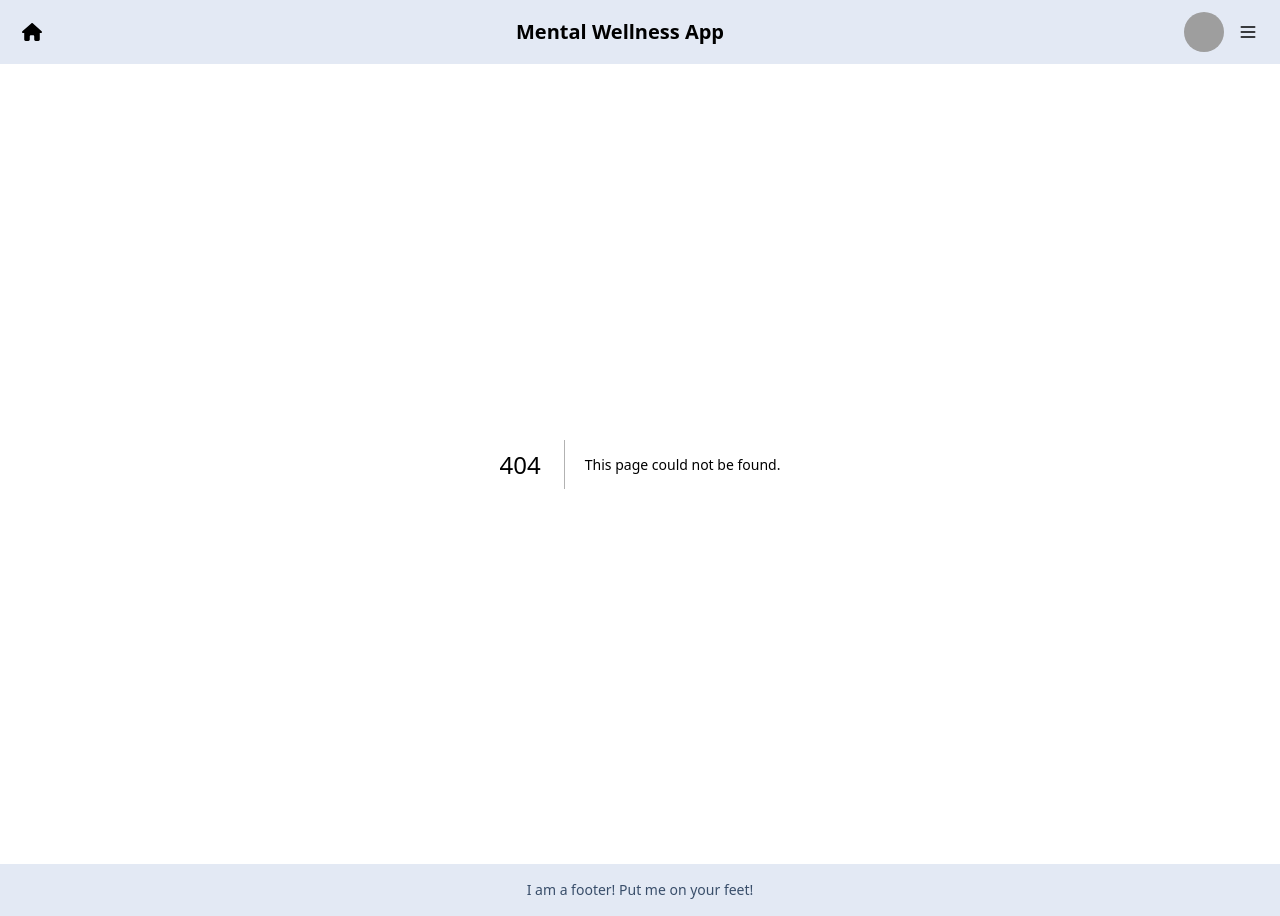
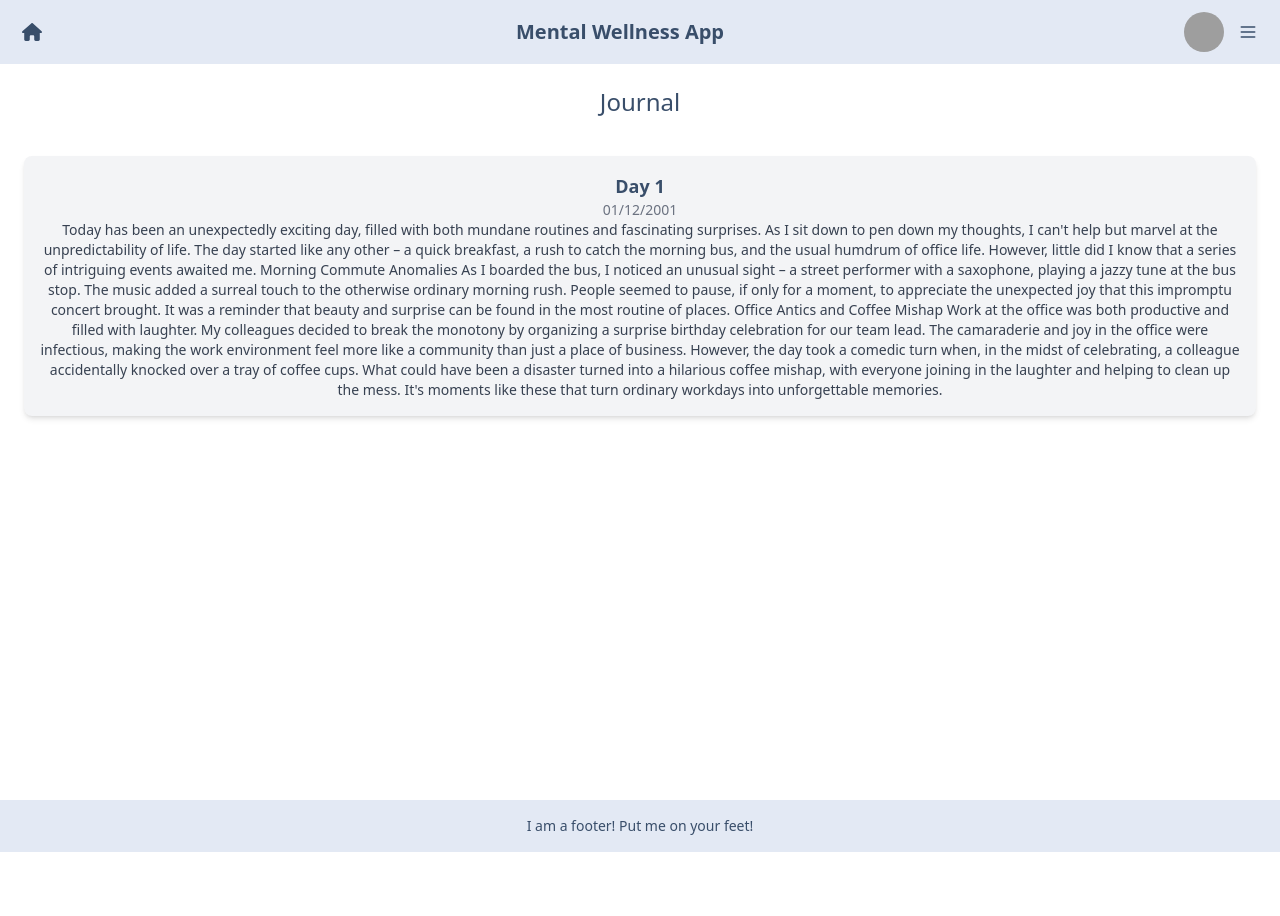
Before and after one commit to Adlantia/mental-wellness-app, a Next.js app in the folder frontend/: page /view-journal in a window 1280 px wide. Before the commit this address had no page. After the commit the page ends 852 px from the top, so only its background shows below. Built offline with nearby package versions, Linux system fonts and the light colour scheme; grey boxes are pictures that could not be loaded.

Commit message:
adding the view-journal page

```diff
--- a/frontend/src/app/journal-list/page.tsx
+++ b/frontend/src/app/journal-list/page.tsx
@@ -38,12 +38,8 @@ export default function JournalList() {
                 </button></a>
 
                 <div className="flex flex-col items-center justify-center sm:flex-row sm:flex-wrap">
-
-
                 {journals.map( journal => <Journal key={journal.journalId} journal={journal}/>
                     )}
-
-
 
                 </div>
             </div>
--- /dev/null
+++ b/frontend/src/app/view-journal/page.tsx
@@ -0,0 +1,39 @@
+import {Journal} from "@/app/shared/Journal";
+
+export default function ViewJournalEntry (){
+    const journalEntry =
+        {
+            journalId: 'd96b4953-4d15-4cf7-90d2-25b32d3bb2b2',
+            journalProfileId: '891f85a2-c9ff-45b7-b988-d62c02aedd10',
+            journalTitle: 'Day 1',
+            journalDateTime: '01/12/2001',
+            journalText: 'Today has been an unexpectedly exciting day, filled with both mundane routines and fascinating surprises. As I sit down to pen down my thoughts, I can\'t help but marvel at the unpredictability of life.\n' +
+                '\n' +
+                'The day started like any other – a quick breakfast, a rush to catch the morning bus, and the usual humdrum of office life. However, little did I know that a series of intriguing events awaited me.\n' +
+                '\n' +
+                'Morning Commute Anomalies\n' +
+                '\n' +
+                'As I boarded the bus, I noticed an unusual sight – a street performer with a saxophone, playing a jazzy tune at the bus stop. The music added a surreal touch to the otherwise ordinary morning rush. People seemed to pause, if only for a moment, to appreciate the unexpected joy that this impromptu concert brought. It was a reminder that beauty and surprise can be found in the most routine of places.\n' +
+                '\n' +
+                'Office Antics and Coffee Mishap\n' +
+                '\n' +
+                'Work at the office was both productive and filled with laughter. My colleagues decided to break the monotony by organizing a surprise birthday celebration for our team lead. The camaraderie and joy in the office were infectious, making the work environment feel more like a community than just a place of business.\n' +
+                '\n' +
+                'However, the day took a comedic turn when, in the midst of celebrating, a colleague accidentally knocked over a tray of coffee cups. What could have been a disaster turned into a hilarious coffee mishap, with everyone joining in the laughter and helping to clean up the mess. It\'s moments like these that turn ordinary workdays into unforgettable memories.'
+        }
+
+    return (
+        <>
+            <header style={{fontSize: '24px', margin: '20px 0', textAlign: 'center'}}>
+                Journal
+            </header>
+            <div className = "p-4">
+                <div className="flex">
+                        <p>
+                        <Journal  journal={journalEntry}/>
+                            </p>
+                </div>
+            </div>
+        </>
+    )
+}
```
